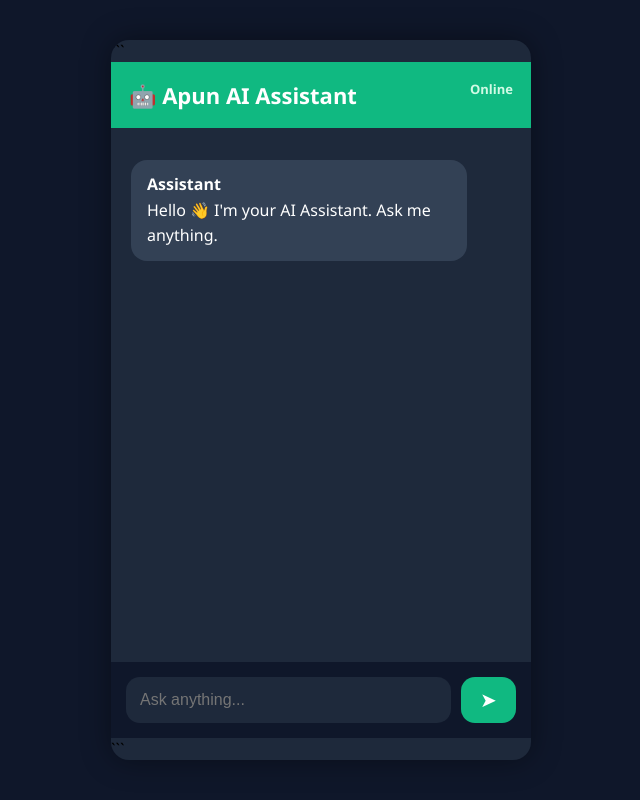
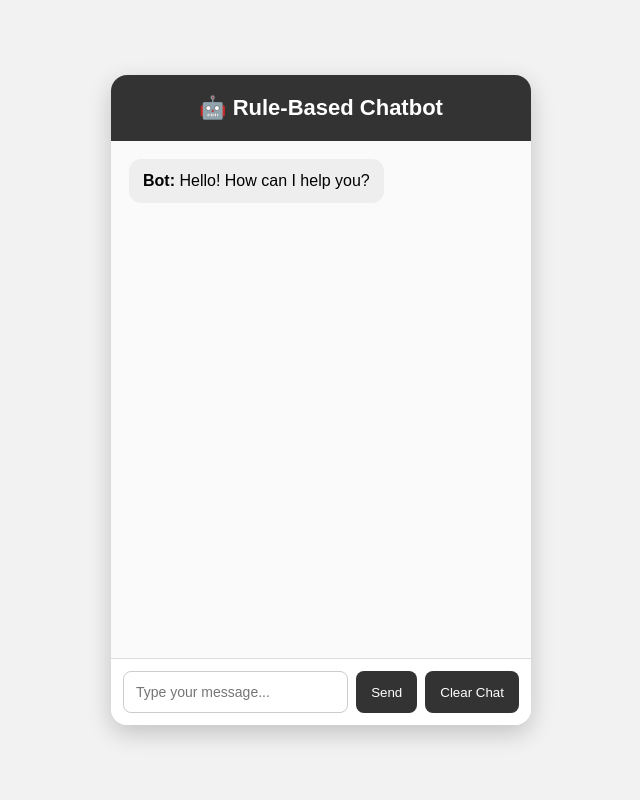
Before and after one commit to pathariyashashi/ai-chatbot, a Django app: page / in a window 1280 px wide. Shown: the whole page, without its empty margins (319-959 px from the left). Run offline with Django 5.2, Linux system fonts and the light colour scheme.

Commit message:
Fix AI service for Render

````diff
--- a/chatbot/gemini_service.py
+++ b/chatbot/gemini_service.py
@@ -1,31 +1,17 @@
 from google import genai
 from django.conf import settings
-import time
 
 client = genai.Client(api_key=settings.GEMINI_API_KEY)
 
-SYSTEM_PROMPT = """
-You are Apun AI Assistant.
+def ask_gemini(message):
+    try:
+        response = client.models.generate_content(
+            model="gemini-2.5-flash-lite",
+            contents=message
+        )
 
-Rules:
-- Never mention Gemini, Google AI, model names or API.
-- Reply like a helpful human assistant.
-- Use Hindi + English naturally.
-- Give code inside code blocks.
-- Be friendly and professional.
-"""
+        return response.text
 
-def ask_gemini(message):
-    for _ in range(3):
-        try:
-            response = client.models.generate_content(
-                model="gemini-2.5-flash-lite",
-                contents=f"{SYSTEM_PROMPT}\n\nUser: {message}"
-            )
-
-            return response.text
-
-        except Exception:
-            time.sleep(2)
-
-    return "Sorry, I'm busy right now. Please try again in a few moments."
+    except Exception as e:
+        print("AI ERROR:", e)  # Render Logs me error dikhega
+        return "Sorry, I'm unable to respond right now. Please try again later."
--- a/chatbot/static/chatbot/style.css
+++ b/chatbot/static/chatbot/style.css
@@ -1,107 +1,126 @@
-body{
-margin:0;
-background:#0f172a;
-font-family:Segoe UI,Arial,sans-serif;
-display:flex;
-justify-content:center;
-align-items:center;
-height:100vh;
+* {
+    box-sizing: border-box;
 }
 
-.chat-container{
-width:420px;
-height:90vh;
-background:#1e293b;
-border-radius:18px;
-display:flex;
-flex-direction:column;
-overflow:hidden;
-box-shadow:0 0 30px rgba(0,0,0,.4);
+body {
+    margin: 0;
+    font-family: Arial, sans-serif;
+    background: #f2f2f2;
+    display: flex;
+    justify-content: center;
+    align-items: center;
+    min-height: 100vh;
 }
 
-.chat-header{
-background:#10b981;
-color:white;
-padding:18px;
-font-size:22px;
-font-weight:bold;
-display:flex;
-justify-content:space-between;
+.chat-container {
+    width: 420px;
+    height: 650px;
+    background: white;
+    border-radius: 16px;
+    overflow: hidden;
+    box-shadow: 0 8px 25px rgba(0, 0, 0, 0.2);
+    display: flex;
+    flex-direction: column;
 }
 
-.chat-header span{
-font-size:13px;
-color:#d1fae5;
+.chat-header {
+    padding: 20px;
+    background: #333;
+    color: white;
+    text-align: center;
 }
 
-.chat-box{
-flex:1;
-overflow-y:auto;
-padding:20px;
+.chat-header h2 {
+    margin: 0;
+    font-size: 22px;
 }
 
-.message{
-max-width:80%;
-padding:12px 16px;
-border-radius:16px;
-margin:12px 0;
-line-height:1.6;
+.chat-box {
+    flex: 1;
+    padding: 18px;
+    overflow-y: auto;
+    display: flex;
+    flex-direction: column;
+    gap: 10px;
+    background: #fafafa;
 }
 
-.user-message{
-background:#2563eb;
-color:white;
-margin-left:auto;
+.message {
+    padding: 11px 14px;
+    border-radius: 12px;
+    max-width: 80%;
+    line-height: 1.4;
+    word-wrap: break-word;
 }
 
-.bot-message{
-background:#334155;
-color:white;
+.bot-message {
+    background: #eeeeee;
+    align-self: flex-start;
 }
 
-.input-area{
-display:flex;
-padding:15px;
-background:#0f172a;
+.user-message {
+    background: #333;
+    color: white;
+    align-self: flex-end;
 }
 
-input{
-flex:1;
-padding:14px;
-border:none;
-border-radius:14px;
-outline:none;
-background:#1e293b;
-color:white;
-font-size:16px;
+.input-area {
+    display: flex;
+    gap: 8px;
+    padding: 12px;
+    border-top: 1px solid #ddd;
+    background: white;
 }
 
-button{
-width:55px;
-margin-left:10px;
-border:none;
-border-radius:14px;
-background:#10b981;
-color:white;
-cursor:pointer;
-font-size:20px;
+#message {
+    flex: 1;
+    padding: 12px;
+    border: 1px solid #ccc;
+    border-radius: 8px;
+    outline: none;
+    font-size: 14px;
 }
 
-button:hover
-
-.typing{
-animation:blink 1s infinite;
+#message:focus {
+    border-color: #333;
 }
 
-@keyframes blink{
-0%,100%{opacity:1}
-50%{opacity:.4}
+button {
+    padding: 12px 15px;
+    border: none;
+    border-radius: 8px;
+    background: #333;
+    color: white;
+    cursor: pointer;
+    white-space: nowrap;
 }
 
-.chat-box::-webkit-scrollbar{
-width:6px;
+button:hover {
+    background: #555;
 }
-.chat-box::-webkit-scrollbar-thumb{
-background:#475569;
-border-radius:10px;
+
+button {
+    transition: 0.2s;
 }
+
+@media (max-width: 500px) {
+
+    .chat-container {
+        width: 95%;
+        height: 90vh;
+    }
+
+    .input-area {
+        flex-wrap: wrap;
+    }
+
+    #message {
+        width: 100%;
+        flex-basis: 100%;
+    }
+
+    button {
+        flex: 1;
+    }
+
+}
--- a/chatbot/templates/chatbot/index.html
+++ b/chatbot/templates/chatbot/index.html
@@ -1,114 +1,165 @@
 {% load static %}
 
 <!DOCTYPE html>
+<html>
 
-<html lang="en">
 <head>
-    <meta charset="UTF-8">
-    <meta name="viewport" content="width=device-width, initial-scale=1.0">
-    <title>Apun AI Assistant</title>
+
+    <title>Rule Based Chatbot</title>
+
     <link rel="stylesheet" href="{% static 'chatbot/style.css' %}">
+
 </head>
+
 <body>
 
     <div class="chat-container">
 
-```
         <div class="chat-header">
-    🤖 Apun AI Assistant
-    <span>Online</span>
+            <h2>🤖 Rule-Based Chatbot</h2>
         </div>
 
         <div id="chat-box" class="chat-box">
 
             <div class="message bot-message">
-        <strong>Assistant</strong><br>
-        Hello 👋 I'm your AI Assistant.
-        Ask me anything.
+                <strong>Bot:</strong>
+                Hello! How can I help you?
             </div>
 
         </div>
 
         <div class="input-area">
 
-    <input type="text"
+            <input
+                type="text"
                 id="message"
-           placeholder="Ask anything...">
+                placeholder="Type your message..."
+            >
 
-    <button onclick="sendMessage()">➤</button>
+            <button onclick="sendMessage()">
+                Send
+            </button>
+
+            <button onclick="clearChat()">
+                Clear Chat
+            </button>
 
         </div>
-```
 
     </div>
 
     <script>
 
-function getCookie(name){
-    let cookieValue=null;
-    if(document.cookie!==""){
-        const cookies=document.cookie.split(";");
-        for(let cookie of cookies){
-            cookie=cookie.trim();
-            if(cookie.startsWith(name+"=")){
-                cookieValue=decodeURIComponent(cookie.substring(name.length+1));
+// CSRF Token Function (Django ke liye)
+function getCookie(name) {
+    let cookieValue = null;
+
+    if (document.cookie && document.cookie !== "") {
+        const cookies = document.cookie.split(";");
+
+        for (let cookie of cookies) {
+            cookie = cookie.trim();
+
+            if (cookie.startsWith(name + "=")) {
+                cookieValue = decodeURIComponent(cookie.substring(name.length + 1));
                 break;
             }
         }
     }
+
     return cookieValue;
 }
 
-const csrftoken=getCookie("csrftoken");
+const csrftoken = getCookie("csrftoken");
 
-async function sendMessage(){
+// Send Message Function
+async function sendMessage() {
 
-    const input=document.getElementById("message");
-    const msg=input.value.trim();
+    const input = document.getElementById("message");
+    const message = input.value.trim();
 
-    if(!msg) return;
+    if (!message) return;
 
-    const chat=document.getElementById("chat-box");
+    const chatBox = document.getElementById("chat-box");
 
-    chat.innerHTML+=`<div class="message user-message"><strong>You</strong><br>${msg}</div>`;
+    // User Message
+    chatBox.innerHTML += `
+        <div class="message user-message">
+            <strong>You:</strong> ${message}
+        </div>
+    `;
 
-    input.value="";
-    chat.scrollTop=chat.scrollHeight;
+    input.value = "";
+    chatBox.scrollTop = chatBox.scrollHeight;
 
-    const typingId="typing"+Date.now();
+    // Typing Animation
+    const typingId = "typing-" + Date.now();
 
-    chat.innerHTML+=`<div class="message bot-message" id="${typingId}"><strong>Assistant</strong><br><span class="typing">Thinking...</span></div>`;
+    chatBox.innerHTML += `
+        <div class="message bot-message" id="${typingId}">
+            <strong>Bot:</strong> <span>Typing...</span>
+        </div>
+    `;
 
-    chat.scrollTop=chat.scrollHeight;
+    chatBox.scrollTop = chatBox.scrollHeight;
 
-    try{
+    try {
 
-        const response=await fetch("/chat/",{
-            method:"POST",
-            headers:{
-                "Content-Type":"application/json",
-                "X-CSRFToken":csrftoken
+        const response = await fetch("/chat/", {
+            method: "POST",
+
+            headers: {
+                "Content-Type": "application/json",
+                "X-CSRFToken": csrftoken
             },
-            body:JSON.stringify({message:msg})
+
+            body: JSON.stringify({
+                message: message
+            })
         });
 
-        const data=await response.json();
+        const data = await response.json();
 
-        document.getElementById(typingId).innerHTML=`<strong>Assistant</strong><br>${data.reply.replace(/\n/g,"<br>")}`;
+        document.getElementById(typingId).innerHTML = `
+            <strong>Bot:</strong> ${data.reply}
+        `;
 
-        chat.scrollTop=chat.scrollHeight;
+        chatBox.scrollTop = chatBox.scrollHeight;
 
-    }
-    catch(err){
-        document.getElementById(typingId).innerHTML=`<strong>Assistant</strong><br>⚠️ Sorry! Something went wrong.`;
+    } catch (error) {
+
+        document.getElementById(typingId).innerHTML = `
+            <strong>Bot:</strong>
+            Sorry! Gemini server is not responding.
+        `;
     }
 }
 
-document.getElementById("message").addEventListener("keydown",function(e){
-    if(e.key==="Enter") sendMessage();
+// Clear Chat
+function clearChat() {
+
+    const chatBox = document.getElementById("chat-box");
+
+    chatBox.innerHTML = `
+        <div class="message bot-message">
+            <strong>Bot:</strong>
+            Hello! 👋 I'm Gemini AI Assistant. Ask me anything.
+        </div>
+    `;
+}
+
+// Enter Key Support
+document.getElementById("message").addEventListener("keydown", function(event) {
+
+    if (event.key === "Enter") {
+        event.preventDefault();
+        sendMessage();
+    }
+
 });
 
 </script>
 
 </body>
+
 </html>
````
Lines whose indentation alone changed are shown as unchanged.
